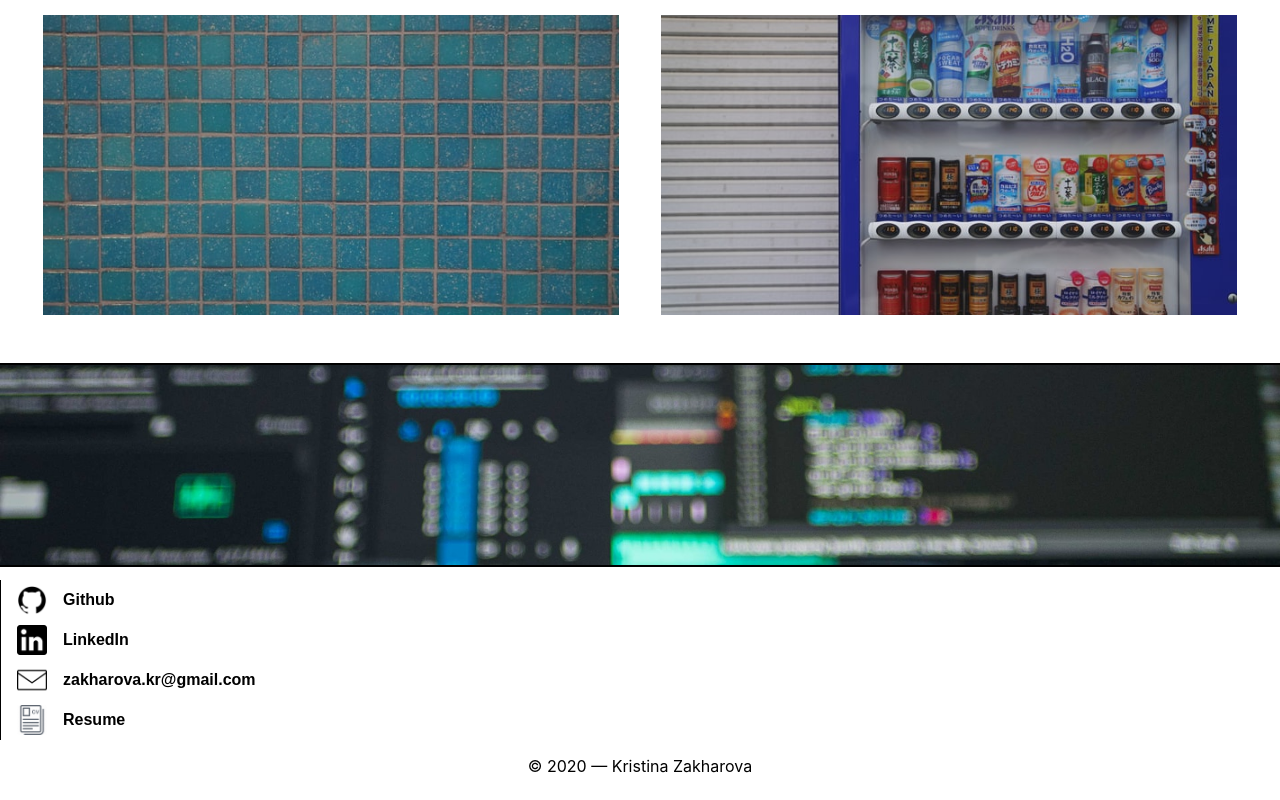
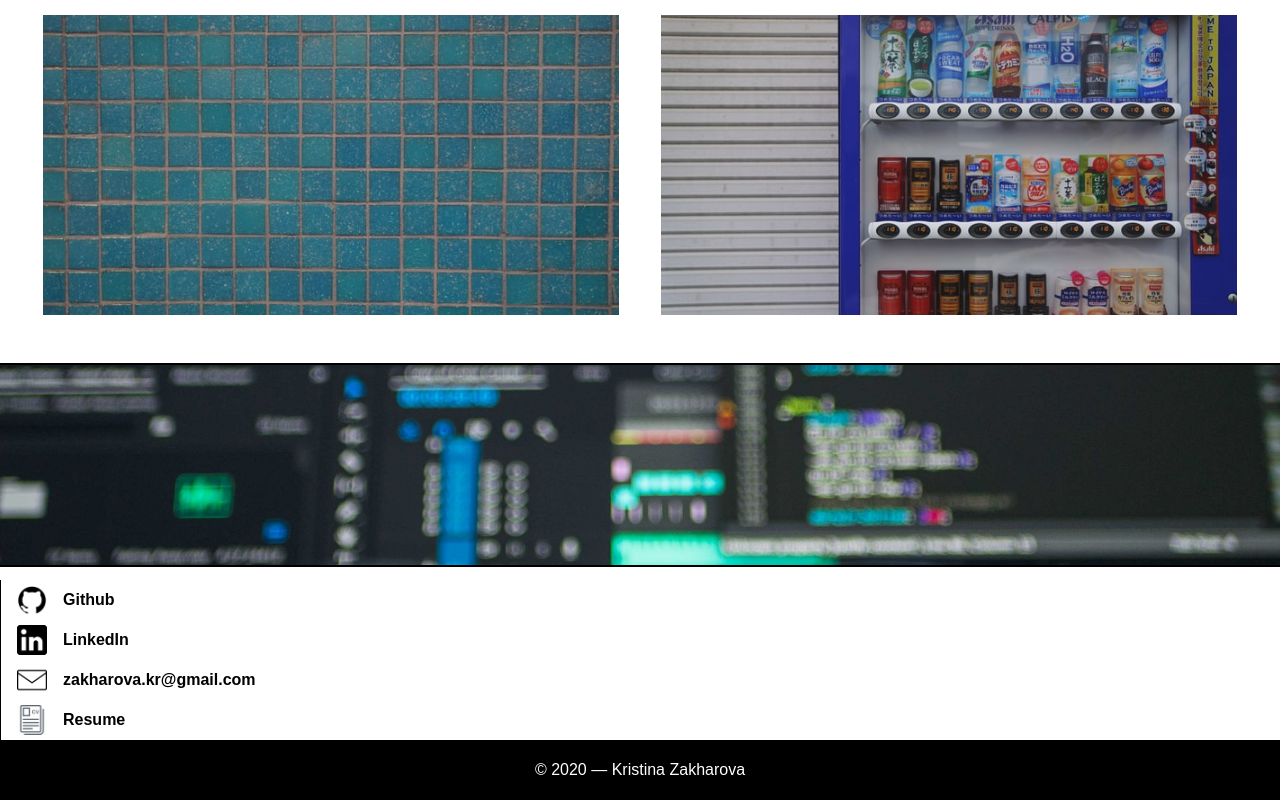
Before and after one commit to zakharovakr/my-portfolio-app, a React (Create React App) app: page / in a window 1280 px wide. Shown: the part 2016-2816 px from the top of the page. Built offline with nearby package versions, Linux system fonts and the light colour scheme.

Commit message:
added footer styling

```diff
--- a/src/components/Footer.jsx
+++ b/src/components/Footer.jsx
@@ -1,5 +1,5 @@
 import React from 'react';
-
+import '../css/footer.css';
 
 
 export default function Footer() {
--- /dev/null
+++ b/src/css/footer.css
@@ -0,0 +1,12 @@
+footer{
+    height:60px;
+    line-height: 60px;
+    background-color: black;
+    overflow: hidden;
+  }
+
+  footer p{
+    color:white;
+    margin:0;
+    font-family: 'Montserrat', sans-serif;
+  }
```
